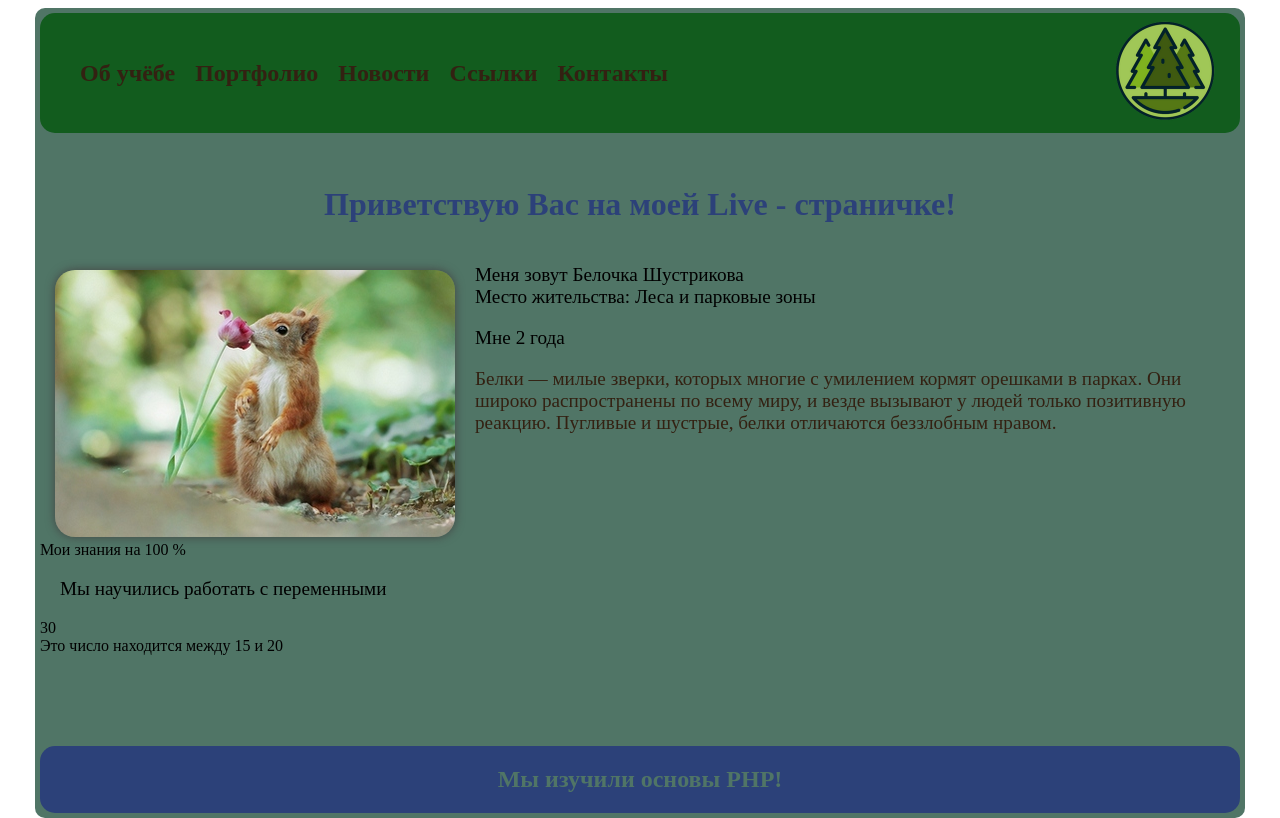
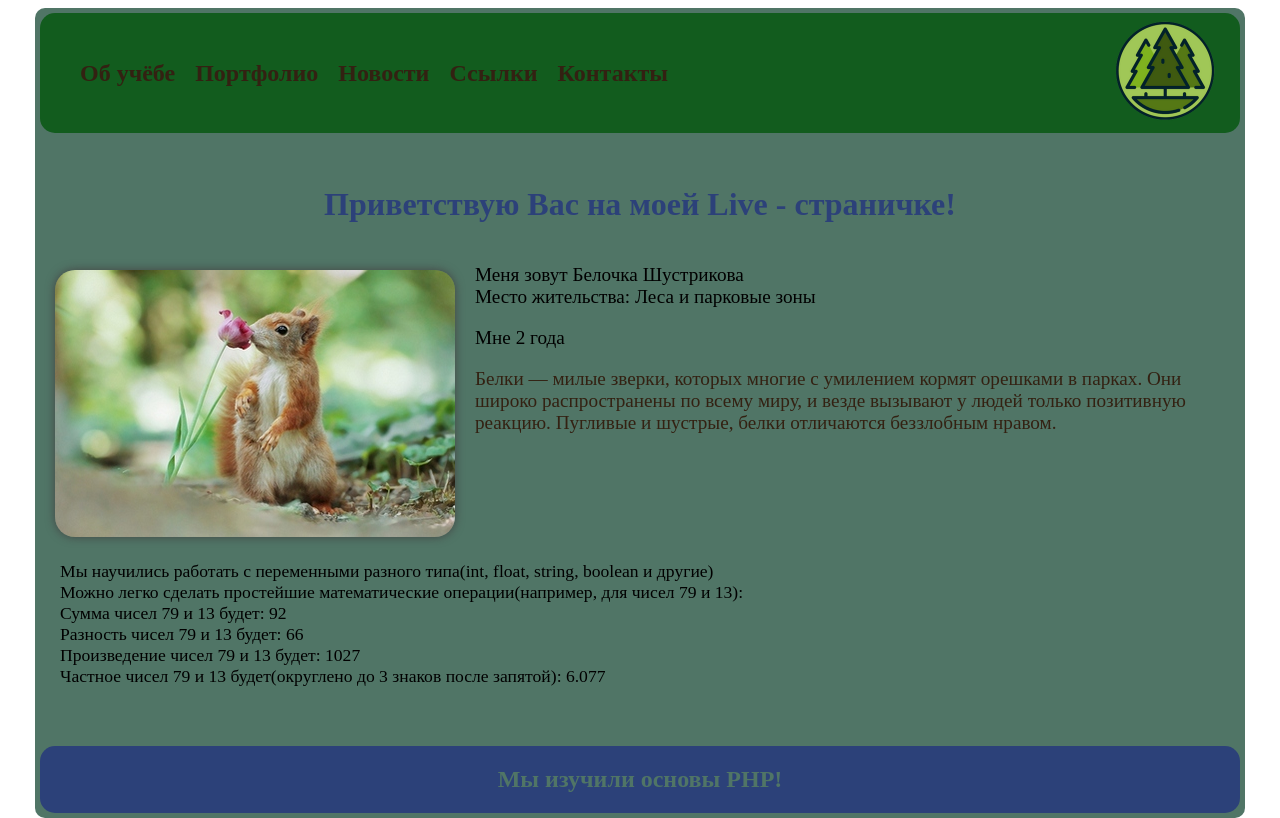
Before and after one commit to Vladimir-Belyak/11_6_Start_php, a PHP site: page / in a window 1280 px wide. Run offline with PHP 8.4, Linux system fonts and the light colour scheme.

Commit message:
2nd upload, 4 of 4

```diff
--- a/knowledge.inc.php
+++ b/knowledge.inc.php
@@ -1,12 +1,11 @@
 <?php
-$a = 'Мои знания на';
-$b = 100;
-$c = '%';
+$varFirstNumber = 79;
+$varSecondNumber = 13;
+$varBool = true;
+$a = 'Мы научились работать с переменными разного типа(int, float, string, boolean и другие)<br/>';
+$b = "Можно легко сделать простейшие математические операции(например, для чисел $varFirstNumber и $varSecondNumber):<br/>";
+$c = "Сумма чисел $varFirstNumber и $varSecondNumber будет: ".($varFirstNumber + $varSecondNumber)."<br/>";
+$d = "Разность чисел $varFirstNumber и $varSecondNumber будет: ".($varFirstNumber -$varSecondNumber)."<br/>";
+$e = "Произведение чисел $varFirstNumber и $varSecondNumber будет: ".($varFirstNumber * $varSecondNumber)."<br/>";
+$f = "Частное чисел $varFirstNumber и $varSecondNumber будет(округлено до 3 знаков после запятой): ".number_format(($varFirstNumber / $varSecondNumber), 3, '.', '');
 ?>
-
-<?php
-  $price = 15;
-
-  if($price >= 15 && $price <= 20)
-      $d = 'Это число находится между 15 и 20';
-?>
--- a/main.php
+++ b/main.php
@@ -46,18 +46,9 @@
             <div class="knowledge">
 
                     <?php  require_once 'knowledge.inc.php'; ?>
-                    <?php   echo $a, ' ', $b, ' ', $c; ?> <br>
-                    <p> Мы научились работать с переменными </p>
                     <?php
-                        $a = 10;
-                        $b = 20;
-                        $c = $a + $b;
-                        echo $c;
-                    ?>   <br>
-                     <?php
-                        echo $d;
+                        echo $a.$b.$c.$d.$e.$f;
                     ?>
-
             </div>
         </div>
 
@@ -65,6 +56,5 @@
 
     </div>
 
-
 </body>
 </html>
--- a/style.css
+++ b/style.css
@@ -87,6 +87,8 @@ li a:hover{
 }
 
 .knowledge {
+    font-size: 1.1rem;
+    padding: 20px;
     display: flex;
     flex-direction: column;
     justify-content: center;
```
